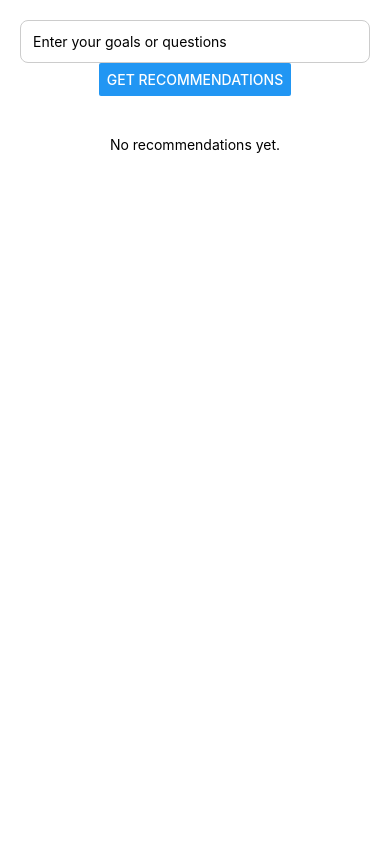
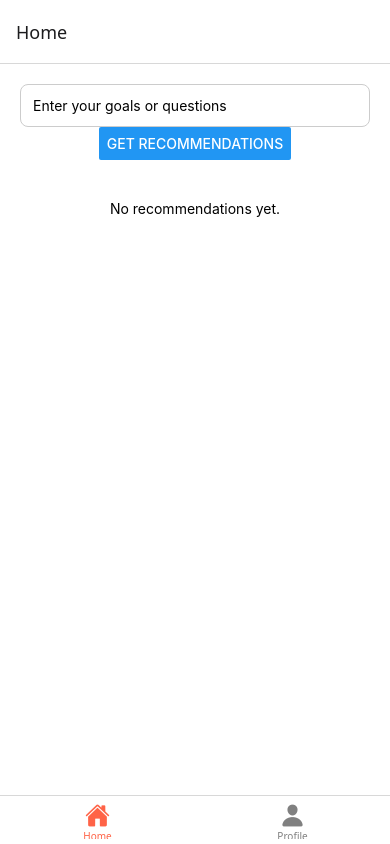
Before and after one commit to mirandazellnik/supplement_app, a React Native app in the folder SupplementApp/: screen /Home in a window 390 px wide. Built offline with nearby package versions, Linux system fonts and the light colour scheme.

Commit message:
Restructure frontend to compartmentalize screens and services

```diff
--- a/SupplementApp/App.js
+++ b/SupplementApp/App.js
@@ -1,116 +1,11 @@
-import React, { useState } from "react";
-import {
-  View,
-  TextInput,
-  Button,
-  FlatList,
-  TouchableOpacity,
-  Text,
-  Linking,
-  StyleSheet,
-  ActivityIndicator,
-} from "react-native";
+import React from "react";
+import { NavigationContainer } from "@react-navigation/native";
+import BottomTabs from "./navigation/BottomTabs";
 
 export default function App() {
-  const [query, setQuery] = useState("");
-  const [recommendations, setRecommendations] = useState([]);
-  const [loading, setLoading] = useState(false);
-
-  const sendQuery = async () => {
-    if (!query.trim()) return;
-
-    setLoading(true);
-    try {
-      const res = await fetch("http://192.168.1.207:5000/api/supplements/recommend", {
-        method: "POST",
-        headers: { "Content-Type": "application/json" },
-        body: JSON.stringify({ query }),
-      });
-
-      const data = await res.json();
-
-      if (Array.isArray(data.recommendations)) {
-        setRecommendations(data.recommendations);
-      } else {
-        setRecommendations([]);
-        alert("No recommendations found.");
-      }
-    } catch (error) {
-      console.error(error);
-      alert("Error fetching recommendations");
-    } finally {
-      setLoading(false);
-    }
-  };
-
-  // Render one item in the recommendations list
-  const renderItem = ({ item }) => (
-    <TouchableOpacity
-      style={styles.itemContainer}
-      onPress={() => {
-        if (item.info_url) Linking.openURL(item.info_url);
-      }}
-    >
-      <Text style={styles.itemName}>{item.name}</Text>
-      <Text style={styles.itemRating}>⭐ {item.rating.toFixed(1)}</Text>
-    </TouchableOpacity>
-  );
-
   return (
-    <View style={styles.container}>
-      <TextInput
-        style={styles.input}
-        placeholder="Enter your goals or questions"
-        value={query}
-        onChangeText={setQuery}
-        editable={!loading}
-      />
-
-      <Button title={loading ? "Loading..." : "Get Recommendations"} onPress={sendQuery} disabled={loading} />
-
-      {loading && <ActivityIndicator size="large" style={{ marginTop: 20 }} />}
-
-      <FlatList
-        style={{ marginTop: 20, width: "100%" }}
-        data={recommendations}
-        keyExtractor={(item, index) => item.name + index}
-        renderItem={renderItem}
-        ListEmptyComponent={!loading ? <Text style={{ textAlign: "center", marginTop: 20 }}>No recommendations yet.</Text> : null}
-      />
-    </View>
+    <NavigationContainer>
+      <BottomTabs />
+    </NavigationContainer>
   );
 }
-
-const styles = StyleSheet.create({
-  container: {
-    flex: 1,
-    padding: 20,
-    alignItems: "center",
-    backgroundColor: "#fff",
-  },
-  input: {
-    width: "100%",
-    borderColor: "#ccc",
-    borderWidth: 1,
-    borderRadius: 8,
-    padding: 12,
-  },
-  itemContainer: {
-    backgroundColor: "#f0f8ff",
-    padding: 15,
-    marginVertical: 8,
-    borderRadius: 8,
-    flexDirection: "row",
-    justifyContent: "space-between",
-    alignItems: "center",
-    elevation: 1,
-  },
-  itemName: {
-    fontSize: 16,
-    fontWeight: "bold",
-  },
-  itemRating: {
-    fontSize: 14,
-    color: "#666",
-  },
-});
--- a/SupplementApp/components/RecommendationItem.js
+++ b/SupplementApp/components/RecommendationItem.js
@@ -0,0 +1,37 @@
+import React from "react";
+import { TouchableOpacity, Text, StyleSheet, Linking } from "react-native";
+
+export default function RecommendationItem({ item }) {
+  return (
+    <TouchableOpacity
+      style={styles.itemContainer}
+      onPress={() => {
+        if (item.info_url) Linking.openURL(item.info_url);
+      }}
+    >
+      <Text style={styles.itemName}>{item.name}</Text>
+      <Text style={styles.itemRating}>⭐ {item.rating.toFixed(1)}</Text>
+    </TouchableOpacity>
+  );
+}
+
+const styles = StyleSheet.create({
+  itemContainer: {
+    backgroundColor: "#f0f8ff",
+    padding: 15,
+    marginVertical: 8,
+    borderRadius: 8,
+    flexDirection: "row",
+    justifyContent: "space-between",
+    alignItems: "center",
+    elevation: 1,
+  },
+  itemName: {
+    fontSize: 16,
+    fontWeight: "bold",
+  },
+  itemRating: {
+    fontSize: 14,
+    color: "#666",
+  },
+});
--- a/SupplementApp/navigation/BottomTabs.js
+++ b/SupplementApp/navigation/BottomTabs.js
@@ -0,0 +1,29 @@
+import React from "react";
+import { createBottomTabNavigator } from "@react-navigation/bottom-tabs";
+import HomeScreen from "../screens/HomeScreen";
+import ProfileScreen from "../screens/ProfileScreen";
+import { Ionicons } from "@expo/vector-icons";
+
+const Tab = createBottomTabNavigator();
+
+export default function BottomTabs() {
+  return (
+    <Tab.Navigator
+      screenOptions={({ route }) => ({
+        tabBarIcon: ({ color, size }) => {
+          let iconName;
+
+          if (route.name === "Home") iconName = "home";
+          else if (route.name === "Profile") iconName = "person";
+
+          return <Ionicons name={iconName} size={size} color={color} />;
+        },
+        tabBarActiveTintColor: "tomato",
+        tabBarInactiveTintColor: "gray",
+      })}
+    >
+      <Tab.Screen name="Home" component={HomeScreen} />
+      <Tab.Screen name="Profile" component={ProfileScreen} />
+    </Tab.Navigator>
+  );
+}
--- a/SupplementApp/screens/HomeScreen.js
+++ b/SupplementApp/screens/HomeScreen.js
@@ -0,0 +1,83 @@
+import React, { useState } from "react";
+import {
+  View,
+  TextInput,
+  Button,
+  FlatList,
+  TouchableOpacity,
+  Text,
+  Linking,
+  StyleSheet,
+  ActivityIndicator,
+  Alert,
+} from "react-native";
+import { getRecommendations } from "../services/api";
+import RecommendationItem from "../components/RecommendationItem";
+
+export default function HomeScreen() {
+  const [query, setQuery] = useState("");
+  const [recommendations, setRecommendations] = useState([]);
+  const [loading, setLoading] = useState(false);
+
+  const sendQuery = async () => {
+    if (!query.trim()) return;
+
+    setLoading(true);
+    try {
+      const data = await getRecommendations(query);
+      if (Array.isArray(data.recommendations)) {
+        setRecommendations(data.recommendations);
+      } else {
+        setRecommendations([]);
+        Alert.alert("No recommendations found.");
+      }
+    } catch (error) {
+      Alert.alert("Error fetching recommendations");
+      console.error(error);
+    } finally {
+      setLoading(false);
+    }
+  };
+
+  return (
+    <View style={styles.container}>
+      <TextInput
+        style={styles.input}
+        placeholder="Enter your goals or questions"
+        value={query}
+        onChangeText={setQuery}
+        editable={!loading}
+      />
+      <Button
+        title={loading ? "Loading..." : "Get Recommendations"}
+        onPress={sendQuery}
+        disabled={loading}
+      />
+      {loading && <ActivityIndicator size="large" style={{ marginTop: 20 }} />}
+      <FlatList
+        style={{ marginTop: 20, width: "100%" }}
+        data={recommendations}
+        keyExtractor={(item, index) => item.name + index}
+        renderItem={({ item }) => <RecommendationItem item={item} />}
+        ListEmptyComponent={
+          !loading ? (
+            <Text style={{ textAlign: "center", marginTop: 20 }}>
+              No recommendations yet.
+            </Text>
+          ) : null
+        }
+      />
+    </View>
+  );
+}
+
+const styles = StyleSheet.create({
+  container: { flex: 1, padding: 20, alignItems: "center", backgroundColor: "#fff" },
+  input: {
+    width: "100%",
+    borderColor: "#ccc",
+    borderWidth: 1,
+    borderRadius: 8,
+    padding: 12,
+  },
+});
--- a/SupplementApp/screens/ProfileScreen.js
+++ b/SupplementApp/screens/ProfileScreen.js
@@ -0,0 +1,14 @@
+import React from "react";
+import { View, Text, StyleSheet } from "react-native";
+
+export default function ProfileScreen() {
+  return (
+    <View style={styles.container}>
+      <Text>This is the Profile screen</Text>
+    </View>
+  );
+}
+
+const styles = StyleSheet.create({
+  container: { flex: 1, justifyContent: "center", alignItems: "center" },
+});
--- a/SupplementApp/services/api.js
+++ b/SupplementApp/services/api.js
@@ -0,0 +1,22 @@
+const API_BASE_URL = "http://192.168.1.207:5000"; // Change to your backend IP and port
+
+async function safeFetch(url, options) {
+  try {
+    const res = await fetch(url, options);
+    if (!res.ok) {
+      throw new Error(`Server error: ${res.status}`);
+    }
+    return await res.json();
+  } catch (error) {
+    console.error("API request error:", error);
+    throw error;
+  }
+}
+
+export async function getRecommendations(query) {
+  return safeFetch(`${API_BASE_URL}/api/supplements/recommend`, {
+    method: "POST",
+    headers: { "Content-Type": "application/json" },
+    body: JSON.stringify({ query }),
+  });
+}
```
Also changed, not shown: 1 other file (tests, documents, lock files or other folders).
